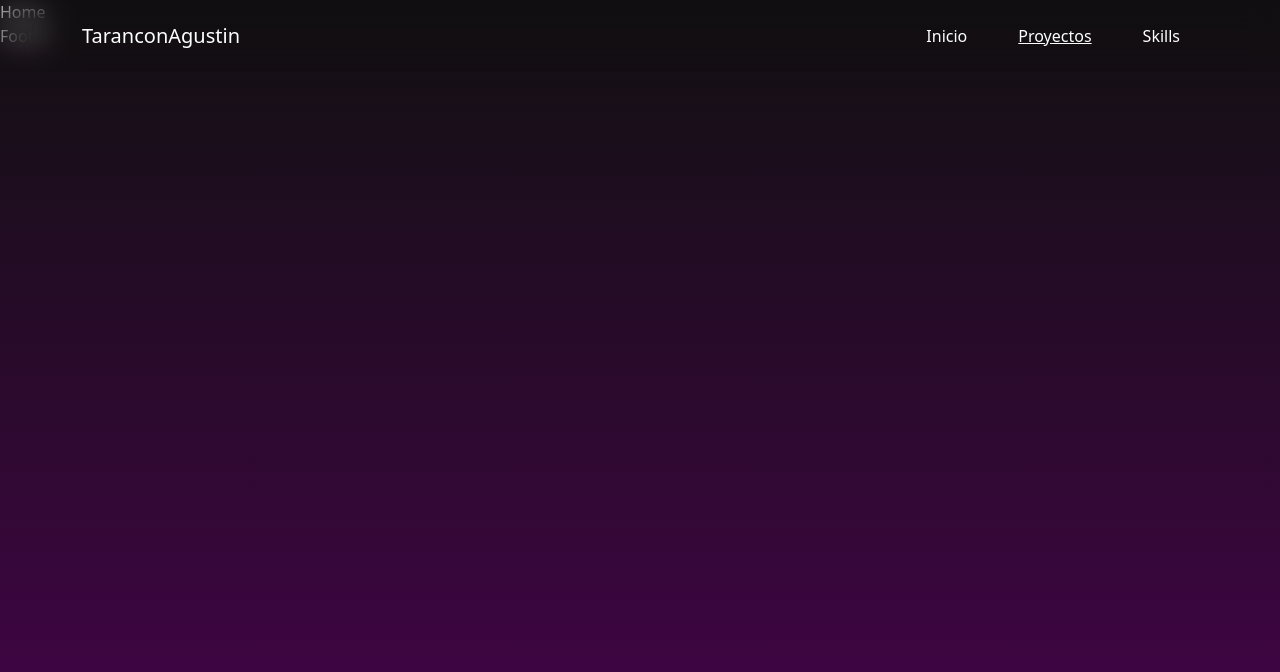
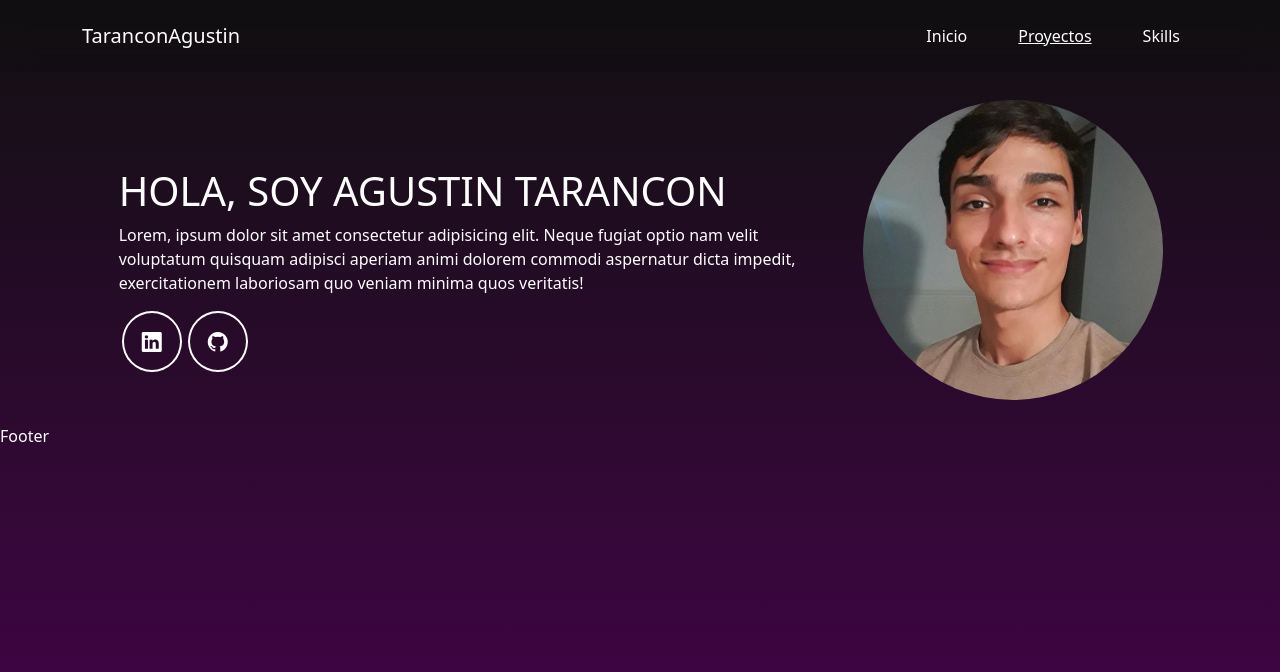
Before and after one commit to agustintarancon/Portfolio, a React (Vite) app: page / in a window 1280 px wide. Shown: the top 672 px of the page. Built offline with nearby package versions, Linux system fonts and the light colour scheme.

Commit message:
AboutMe implementado

```diff
--- a/pages/home/Home.jsx
+++ b/pages/home/Home.jsx
@@ -1,8 +1,13 @@
 import React from 'react'
+import AboutMe from '../../src/components/aboutMe/AboutMe'
 
 const Home = () => {
   return (
-    <div>Home</div>
+    <div>
+
+      <AboutMe/>
+
+    </div>
   )
 }
 
--- /dev/null
+++ b/src/components/aboutMe/AboutMe.jsx
@@ -0,0 +1,35 @@
+import React from 'react'
+import {sectionAboutMe, img, iconSocial ,socialMedia} from '../aboutMe/aboutMe.module.css'
+import { Link } from 'react-router-dom'
+import imgMe from '../../assets/me.jpg'
+
+const AboutMe = () => {
+  return (
+    <section className={`container-fluid ${sectionAboutMe}`} id="aboutMe">
+    <div className="row d-flex justify-content-center flex-row-reverse">
+      <div className="col-12 col-xl-3 d-flex justify-content-center mb-4">
+        <img src={imgMe} alt="Agustín Tarancón" className={`${img}`}></img>
+      </div>
+
+      <div className="col-12 col-xl-7 d-flex flex-column justify-content-center ">
+
+        <h1 className="display-6">HOLA, SOY AGUSTIN TARANCON</h1>
+        <p> Lorem, ipsum dolor sit amet consectetur adipisicing elit. Neque fugiat optio nam velit voluptatum quisquam adipisci aperiam animi dolorem commodi aspernatur dicta impedit, exercitationem laboriosam quo veniam minima quos veritatis!</p>
+
+        <div className="mt-3">
+          <ul className={iconSocial}>
+            <li>
+              <Link to={"https://www.linkedin.com/in/agust%C3%ADn-taranc%C3%B3n-494b91283/"} target="_blank" className={socialMedia}><i className="bi bi-linkedin"></i></Link>
+            </li>
+            <li>
+            <Link to={"https://github.com/agustintarancon"} target="_blank" className={socialMedia}><i className="bi bi-github"></i></Link>
+            </li>
+          </ul>
+        </div>
+      </div>
+    </div>
+  </section>
+  )
+}
+
+export default AboutMe
--- /dev/null
+++ b/src/components/aboutMe/aboutMe.module.css
@@ -0,0 +1,32 @@
+.sectionAboutMe {
+  padding-top: 100px;
+}
+
+.img {
+  width: 300px;
+  border-radius: 50%;
+}
+
+/* iconos de redes  */
+
+.iconSocial {
+  display:flex;
+  list-style: none;
+  margin: 0;
+  padding: 0;
+}
+
+ul li .socialMedia {
+  border: 2px solid rgb(255, 255, 255);
+  padding: 15px 18px;
+  margin: 3px;
+  border-radius: 50%;
+  font-size: 20px;
+}
+ul li .socialMedia:hover{
+  background-color: white;
+  transition: .8s;
+}
+ul li .socialMedia:hover i {
+  color:rgba(80, 4, 222, 0.972);
+}
```
Also changed, not shown: src/assets/me.jpg (added).
